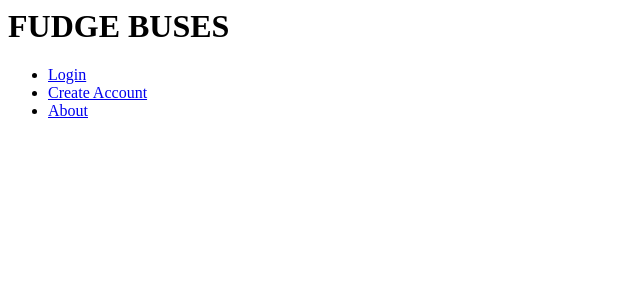
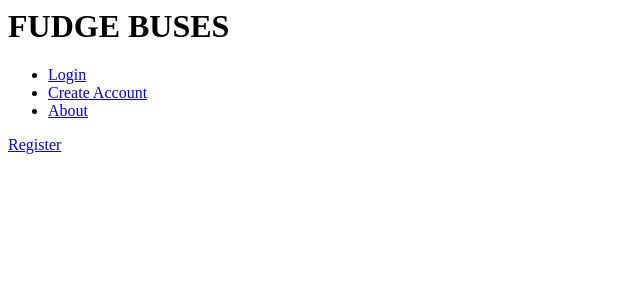
Before and after one commit to chuckydillo/fudge-buses, a Django app: page / in a window 1280 px wide. Shown: the top 300 px of the page, without its empty margins (0-640 px from the left). Run offline with Django 4.2, Linux system fonts and the light colour scheme.

Commit message:
add urls for login and register

```diff
--- a/templates/index.html
+++ b/templates/index.html
@@ -11,16 +11,16 @@
     <div><!--Landing page guest menu-->
         <ul class="" >
             <li>
-                <a class="" href="pages/create-account.html"><span>Login</span></a>
+                <a class="" href="{% url 'login' %}"><span>Login</span></a>
             </li>
             <li>
-                <a class="" href="pages/login.html"><span>Create Account</span></a>
+                <a class="" href="{% url 'register' %}"><span>Create Account</span></a>
             </li>
             <li>
                 <a class="" href="pages/about.html"><span>About</span></a>
             </li>
         </ul>
     </div>
-
+    <a href="{% url 'register' %}">Register</a>
 </body>
 </html>
```
